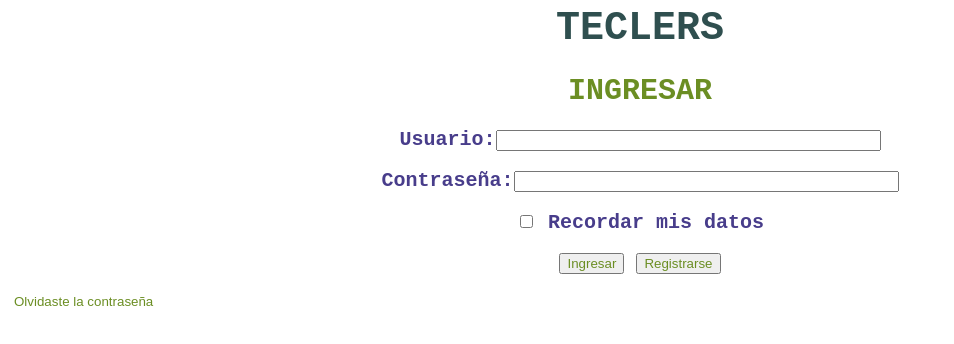
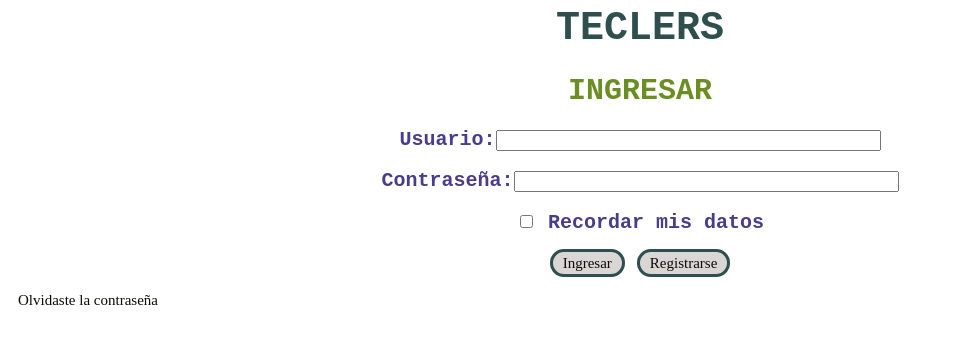
Before and after one commit to GabyLudewig/Teclers, a plain HTML site: page index.html in a window 1280 px wide. Shown: the part 80-424 px from the top of the page, without its empty margins (0-954 px from the left). Drawn offline with Linux system fonts and the light colour scheme.

Commit message:
Pagina de registro

```diff
--- a/index.html
+++ b/index.html
@@ -4,7 +4,7 @@
     <meta charset="UTF-8">
     <meta http-equiv="X-UA-Compatible" content="IE=edge">
     <meta name="viewport" content="width=device-width, initial-scale=1.0">
-    <title>Tecla-social</title>
+    <title>Teclers</title>
 
     <link rel="stylesheet" href="style.css">
 </head>
@@ -18,12 +18,12 @@
         <p>Usuario:<input type="text" size="45" maxlength="90"  name="usuario"></p>
         <p>Contraseña:<input type="password" size="45" maxlength="90" name="contraseña"></p>
         <p><input type="checkbox" name="recordarme" id="1"> Recordar mis datos</p>
-        <button type="submit">Ingresar</button>
-        <button type="submit">Registrarse</button>
+        <a href="inicio.html">Ingresar</a>
+        <a href="registro.html">Registrarse</a>
     </main>
     <footer>
         <br>
-        <button id="restablecer" type="submit">Olvidaste la contraseña</button>
+        <a id="restablecer" href="recuperacion.html">Olvidaste la contraseña</a>
     </footer>
 </body>
 </html>
--- a/style.css
+++ b/style.css
@@ -21,12 +21,25 @@ main {
     font-weight: bold;
 }
 
-button {
-    color: olivedrab;
+a {
+    color: rgb(10, 12, 6);
+    font-family: initial;
+    font-size: 15px;
+    font-weight: lighter;
+    text-decoration: none;
+    border: darkslategray;
+    border-style: solid;
+    border-radius: 15px;
+    background-color: rgb(218, 214, 214);
+    padding-left: 10px;
+    padding-right: 10px;
+    padding-top: 3px;
+    padding-bottom: 3px;
+
 }
 
 #restablecer {
-    border: none;
+    border-style: none;
     outline: none;
     background: none;
 }
```
Also changed, not shown: registro.html (added, +31 -0 lines), inicio.html (added), recuperacion.html (added).
